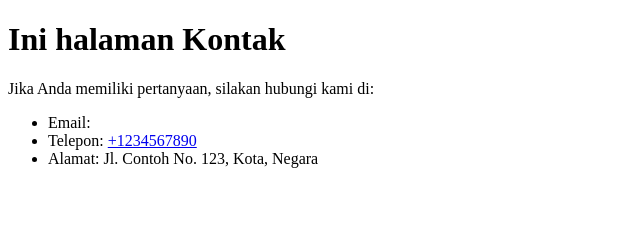
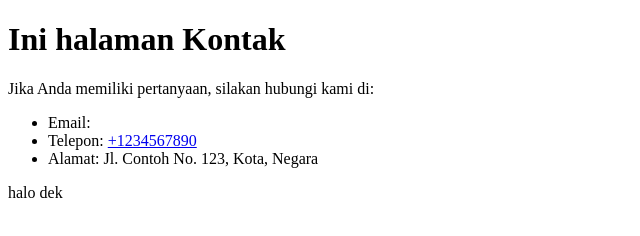
Before and after one commit to gunturlailam/belajar-git-1, a plain HTML site: page contact.html in a window 1280 px wide. Shown: the full height of the page, 0-640 px from the left. Drawn offline with Linux system fonts and the light colour scheme.

Commit message:
Update contact.html

```diff
--- a/contact.html
+++ b/contact.html
@@ -14,5 +14,7 @@
       <li>Telepon: <a href="tel:+1234567890">+1234567890</a></li>
       <li>Alamat: Jl. Contoh No. 123, Kota, Negara</li>
     </ul>
+
+    <p>halo dek</p>
   </body>
 </html>
```
